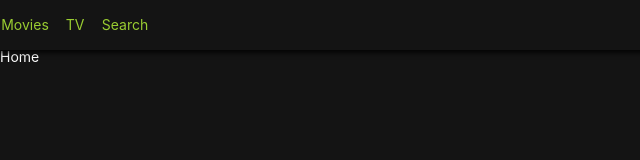
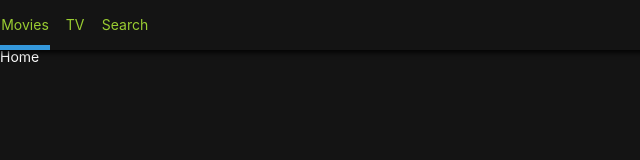
Before and after one commit to kamogawa/gooflex, a React (Create React App) app: page / in a window 1280 px wide. Shown: the top 160 px of the page, without its empty margins (0-640 px from the left). Built offline with nearby package versions, Linux system fonts and the light colour scheme.

Commit message:
Location Aware Header

```diff
--- a/src/Components/Header.js
+++ b/src/Components/Header.js
@@ -1,5 +1,5 @@
 import React from "react";
-import {Link} from "react-router-dom";
+import {Link, withRouter} from "react-router-dom";
 import styled from "styled-components";
 
 const Header = styled.header`
@@ -27,6 +27,9 @@
   width: 50px;
   height: 50px;
   text-align: center;
+  border-bottom: 5px solid
+  ${props => (props.current ? "#3498db" : "transparent")};
+  transition: border-bottom .5s ease-in-out;
 `;
 
 const SLink = styled(Link)`
@@ -37,18 +40,21 @@
 `;
 
 
-export default () => (
+const HeaderC = ({location : {pathname}}) => (
   <Header>
     <List>
-      <Item>
+      <Item current={pathname ==="/"}>
         <SLink to="/">Movies</SLink>
       </Item>
-      <Item>
+      <Item current={pathname ==="/tv"}>
         <SLink to="/tv">TV</SLink>
       </Item>
-      <Item>
+      <Item current={pathname ==="/search"}>
         <SLink to="/search">Search</SLink>
       </Item>
     </List>
   </Header>
 );
+
+
+export default withRouter(HeaderC);
```
